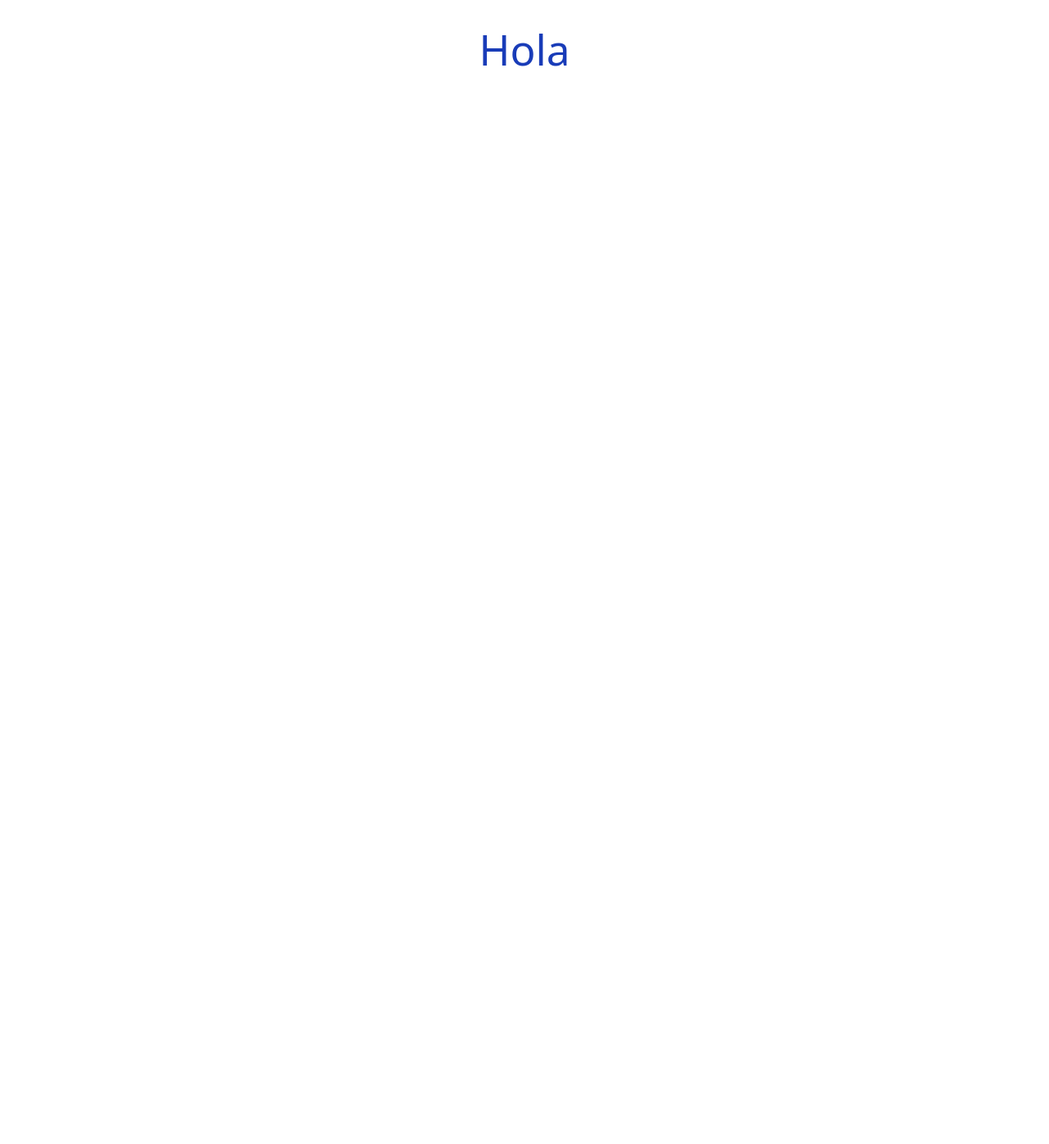
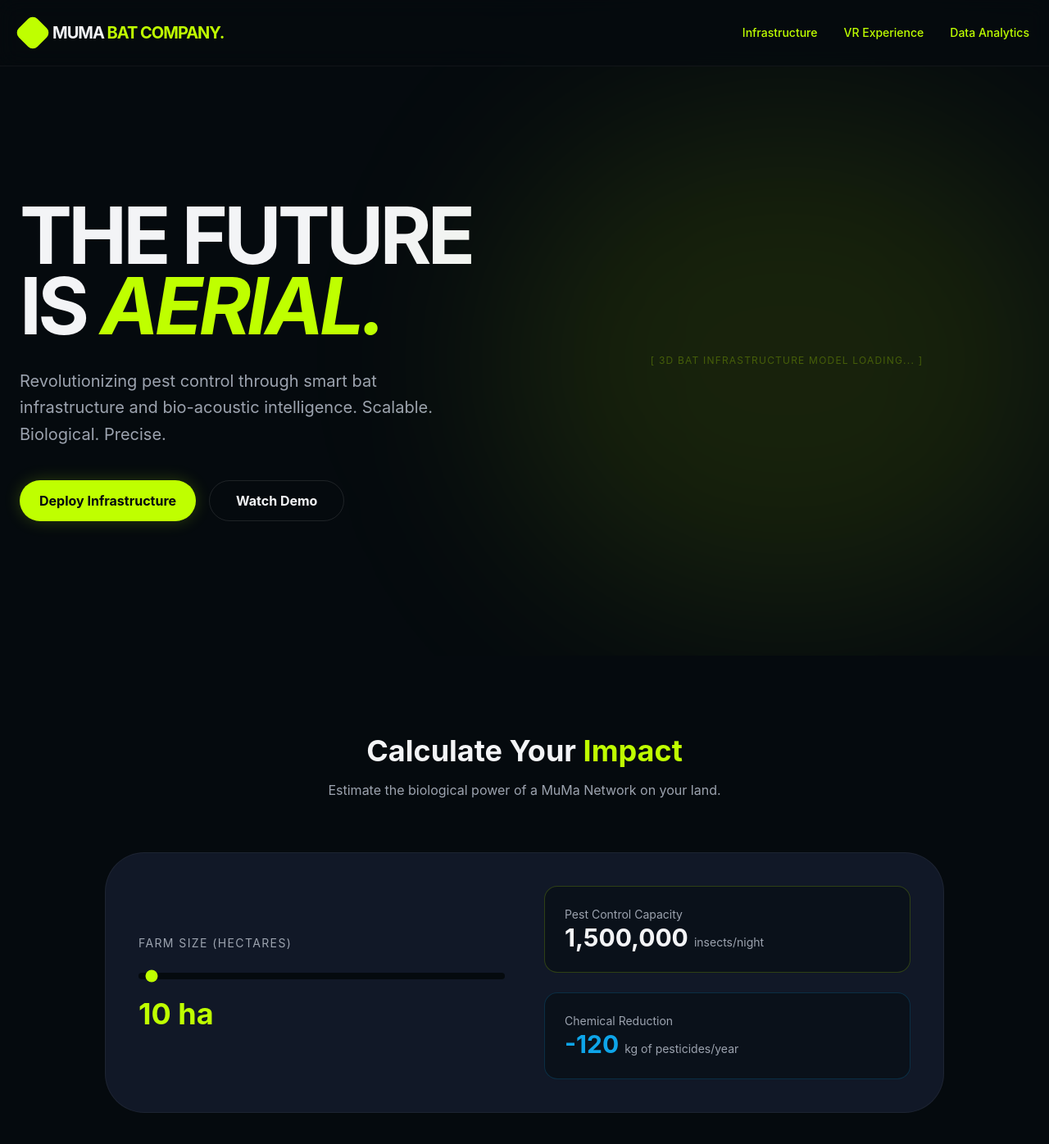
Before and after one commit to antonio-capel-dev/muma-bat-company, a React (Vite) app in the folder mumabatcompany/: page / in a window 1280 px wide. Shown: the top 1396 px of the page at 82% size. Before the commit the page ends 864 px from the top, so only its background shows below. Built offline with nearby package versions, Linux system fonts and the light colour scheme.

Commit message:
pagina de inicio

```diff
--- a/mumabatcompany/package.json
+++ b/mumabatcompany/package.json
@@ -11,6 +11,8 @@
   },
   "dependencies": {
     "@tailwindcss/vite": "^4.2.1",
+    "framer-motion": "^12.35.2",
+    "lucide-react": "^0.577.0",
     "react": "^19.2.0",
     "react-dom": "^19.2.0"
   },
--- a/mumabatcompany/src/App.jsx
+++ b/mumabatcompany/src/App.jsx
@@ -1,17 +1,12 @@
-import { useState } from 'react'
-import reactLogo from './assets/react.svg'
-import viteLogo from '/vite.svg'
-import './App.css'
+import Navbar from './components/navbar'
+import Inicio from './pages/inicio'
 
 function App() {
-  const [count, setCount] = useState(0)
-
   return (
-    <>
-      <div className="min-h-screen">
-        <h1 className="text-blue-800">Hola</h1>
-      </div>
-    </>
+    <div className="min-h-screen bg-muma-dark">
+      <Navbar />
+      <Inicio />
+    </div>
   )
 }
 
--- /dev/null
+++ b/mumabatcompany/src/components/calculadora.jsx
@@ -0,0 +1,49 @@
+'use client'
+import { useState } from 'react'
+
+export default function ImpactCalculator() {
+  const [hectares, setHectares] = useState(10)
+
+  // Lógica de impacto estimada
+  const insectsEaten = hectares * 150000 // 150k insectos por hectárea/noche
+  const pesticideSaved = hectares * 12 // 12kg de químicos menos
+
+  return (
+    <section id="infra" className="py-24 px-6 bg-muma-dark">
+      <div className="container mx-auto max-w-5xl">
+        <div className="text-center mb-16">
+          <h2 className="text-4xl font-bold mb-4">Calculate Your <span className="text-muma-accent">Impact</span></h2>
+          <p className="text-muma-text-secondary">Estimate the biological power of a MuMa Network on your land.</p>
+        </div>
+
+        <div className="grid md:grid-cols-2 gap-12 items-center bg-muma-surface p-10 rounded-[3rem] border border-white/5">
+          <div className="space-y-8">
+            <div>
+              <label className="block text-sm mb-4 text-muma-text-secondary uppercase tracking-widest">Farm Size (Hectares)</label>
+              <input
+                type="range"
+                min="1"
+                max="500"
+                value={hectares}
+                onChange={(e) => setHectares(Number(e.target.value))}
+                className="w-full accent-muma-accent bg-muma-dark h-2 rounded-lg appearance-none cursor-pointer"
+              />
+              <span className="text-4xl font-bold text-muma-accent mt-4 block">{hectares} ha</span>
+            </div>
+          </div>
+
+          <div className="grid grid-cols-1 gap-6">
+            <div className="p-6 bg-muma-dark/50 rounded-2xl border border-muma-accent/20">
+              <p className="text-sm text-muma-text-secondary">Pest Control Capacity</p>
+              <p className="text-3xl font-bold">{insectsEaten.toLocaleString()} <span className="text-sm font-normal text-muma-text-secondary">insects/night</span></p>
+            </div>
+            <div className="p-6 bg-muma-dark/50 rounded-2xl border border-muma-bio/20">
+              <p className="text-sm text-muma-text-secondary">Chemical Reduction</p>
+              <p className="text-3xl font-bold text-muma-bio">-{pesticideSaved} <span className="text-sm font-normal text-muma-text-secondary">kg of pesticides/year</span></p>
+            </div>
+          </div>
+        </div>
+      </div>
+    </section>
+  )
+}
--- /dev/null
+++ b/mumabatcompany/src/components/hero.jsx
@@ -0,0 +1,41 @@
+import { motion } from 'framer-motion'
+
+export default function Hero() {
+  return (
+    <section className="relative min-h-screen flex items-center pt-20 overflow-hidden">
+      {/* Grid Pattern Background */}
+      <div className="absolute inset-0 bg-grid-pattern opacity-10 pointer-events-none" />
+
+      <div className="container mx-auto px-6 grid lg:grid-cols-2 gap-12 items-center z-10">
+        <motion.div
+          initial={{ opacity: 0, x: -50 }}
+          animate={{ opacity: 1, x: 0 }}
+          transition={{ duration: 0.8 }}
+        >
+          <h1 className="text-6xl lg:text-8xl font-bold leading-[0.9] tracking-tighter">
+            THE FUTURE <br />
+            IS <span className="text-muma-accent italic">AERIAL.</span>
+          </h1>
+          <p className="mt-8 text-xl text-muma-text-secondary max-w-lg leading-relaxed">
+            Revolutionizing pest control through smart bat infrastructure and
+            bio-acoustic intelligence. Scalable. Biological. Precise.
+          </p>
+          <div className="mt-10 flex gap-4">
+            <button className="btn-muma">Deploy Infrastructure</button>
+            <button className="px-8 py-3 rounded-full border border-white/10 font-bold hover:bg-white/5 transition">
+              Watch Demo
+            </button>
+          </div>
+        </motion.div>
+
+        {/* Aquí es donde meteréis el Canvas de Three.js más adelante */}
+        <div className="relative h-[500px] flex items-center justify-center">
+          <div className="absolute w-[120%] h-[120%] bg-muma-accent/10 blur-[120px] rounded-full" />
+          <div className="text-muma-accent/30 text-xs tracking-widest uppercase animate-pulse">
+            [ 3D Bat Infrastructure Model Loading... ]
+          </div>
+        </div>
+      </div>
+    </section>
+  )
+}
--- /dev/null
+++ b/mumabatcompany/src/components/navbar.jsx
@@ -0,0 +1,68 @@
+import { useState } from "react"
+import { motion } from "framer-motion"
+
+export default function Navbar() {
+
+  const [open, setOpen] = useState(false)
+
+  return (
+    <nav className="fixed top-0 w-full z-50 bg-muma-dark/80 backdrop-blur-md border-b border-white/5">
+
+      <div className="container mx-auto px-6 h-20 flex items-center justify-between">
+
+        {/* Logo */}
+        <div className="flex items-center gap-2">
+          <div className="w-8 h-8 bg-muma-accent rounded-lg rotate-45" />
+          <span className="text-xl font-bold tracking-tighter text-muma-text-primary">
+            MUMA <span className="text-muma-accent">BAT COMPANY.</span>
+          </span>
+        </div>
+
+        {/* Desktop Menu */}
+        <div className="hidden md:flex items-center gap-8 text-sm font-medium text-muma-text-secondary">
+          <a href="#infra" className="hover:text-muma-accent transition-colors">Infrastructure</a>
+          <a href="#vr" className="hover:text-muma-accent transition-colors">VR Experience</a>
+          <a href="#data" className="hover:text-muma-accent transition-colors">Data Analytics</a>
+        </div>
+
+        {/* Hamburger */}
+        <button
+          onClick={() => setOpen(!open)}
+          className="md:hidden flex flex-col gap-1"
+        >
+          <span className="w-6 h-0.5 bg-muma-text-primary"></span>
+          <span className="w-6 h-0.5 bg-muma-text-primary"></span>
+          <span className="w-6 h-0.5 bg-muma-text-primary"></span>
+        </button>
+
+      </div>
+
+      {/* Mobile Menu */}
+      {open && (
+        <motion.div
+          initial={{ opacity: 0, y: -20 }}
+          animate={{ opacity: 1, y: 0 }}
+          transition={{ duration: 0.3 }}
+          className="md:hidden bg-muma-dark border-t border-white/5"
+        >
+          <div className="flex flex-col items-center gap-6 py-6 text-muma-text-secondary">
+
+            <a href="#infra" className="hover:text-muma-accent transition-colors">
+              Infrastructure
+            </a>
+
+            <a href="#vr" className="hover:text-muma-accent transition-colors">
+              VR Experience
+            </a>
+
+            <a href="#data" className="hover:text-muma-accent transition-colors">
+              Data Analytics
+            </a>
+
+          </div>
+        </motion.div>
+      )}
+
+    </nav>
+  )
+}
--- a/mumabatcompany/src/index.css
+++ b/mumabatcompany/src/index.css
@@ -1,69 +1,66 @@
+@import "tailwindcss";
+
+@theme {
+  /* Definición de la paleta de colores MuMa para usar con clases de Tailwind */
+  --color-muma-dark: #050a0e;
+  --color-muma-surface: #111827;
+  --color-muma-accent: #bfff00;
+  --color-muma-accent-dim: #a6dd00;
+  --color-muma-bio: #0ea5e9;
+  --color-muma-text-primary: #f3f4f6;
+  --color-muma-text-secondary: #9ca3af;
+}
+
 :root {
-  font-family: system-ui, Avenir, Helvetica, Arial, sans-serif;
+  font-family: 'Inter', system-ui, -apple-system, sans-serif;
   line-height: 1.5;
   font-weight: 400;
 
-  color-scheme: light dark;
-  color: rgba(255, 255, 255, 0.87);
-  background-color: #242424;
+  /* Variables para vuestro uso manual si fuera necesario */
+  --color-primario: #bfff00;
+  --bg-principal: #050a0e;
 
-  font-synthesis: none;
+  color-scheme: dark; /* Forzamos dark mode para coherencia de marca */
+  color: var(--color-muma-text-primary);
+  background-color: var(--color-muma-dark);
+
   text-rendering: optimizeLegibility;
   -webkit-font-smoothing: antialiased;
   -moz-osx-font-smoothing: grayscale;
 }
 
+body {
+  margin: 0;
+  min-width: 320px;
+  min-height: 100vh;
+  /* Eliminamos el flex center para que la web fluya hacia abajo normalmente */
+}
+
+/* Enlaces con el color de marca */
 a {
   font-weight: 500;
-  color: #646cff;
+  color: var(--color-muma-accent);
   text-decoration: inherit;
-}
-a:hover {
-  color: #535bf2;
+  transition: opacity 0.25s;
 }
 
-body {
-  margin: 0;
-  display: flex;
-  place-items: center;
-  min-width: 320px;
-  min-height: 100vh;
+a:hover {
+  opacity: 0.8;
 }
 
-h1 {
-  font-size: 3.2em;
-  line-height: 1.1;
+/* Estilo de botones corporativos  */
+@layer components {
+  .btn-muma {
+    @apply bg-muma-accent text-muma-dark px-6 py-3 rounded-full font-bold
+           transition-all duration-300 hover:scale-105 hover:bg-muma-accent-dim
+           shadow-[0_0_20px_rgba(191,255,0,0.2)];
+  }
+
+  .bento-card {
+    @apply bg-muma-surface border border-white/5 rounded-3xl p-8
+           hover:border-muma-accent/30 transition-all duration-500;
+  }
 }
 
-button {
-  border-radius: 8px;
-  border: 1px solid transparent;
-  padding: 0.6em 1.2em;
-  font-size: 1em;
-  font-weight: 500;
-  font-family: inherit;
-  background-color: #1a1a1a;
-  cursor: pointer;
-  transition: border-color 0.25s;
-}
-button:hover {
-  border-color: #646cff;
-}
-button:focus,
-button:focus-visible {
-  outline: 4px auto -webkit-focus-ring-color;
-}
-
-@media (prefers-color-scheme: light) {
-  :root {
-    color: #213547;
-    background-color: #ffffff;
-  }
-  a:hover {
-    color: #747bff;
-  }
-  button {
-    background-color: #f9f9f9;
-  }
-}
-@import "tailwindcss";
+/* Eliminamos el media query de "light mode" porque MuMa Bat Company
+   debe ser una experiencia nocturna/tech por defecto */
--- /dev/null
+++ b/mumabatcompany/src/pages/inicio.jsx
@@ -0,0 +1,15 @@
+import { useState } from "react";
+// BORRA estas líneas de logos y App.css
+import Hero from '../components/hero';
+import Calculadora from '../components/calculadora';
+// import BentoCard from '../components/BentoCard';
+
+export default function Inicio() {
+  return (
+    <main className="bg-muma-dark">
+      <Hero />
+      <Calculadora />
+      {/* El resto de tu contenido aquí */}
+    </main>
+  );
+}
```
Also changed, not shown: 1 other file (tests, documents, lock files or other folders).
